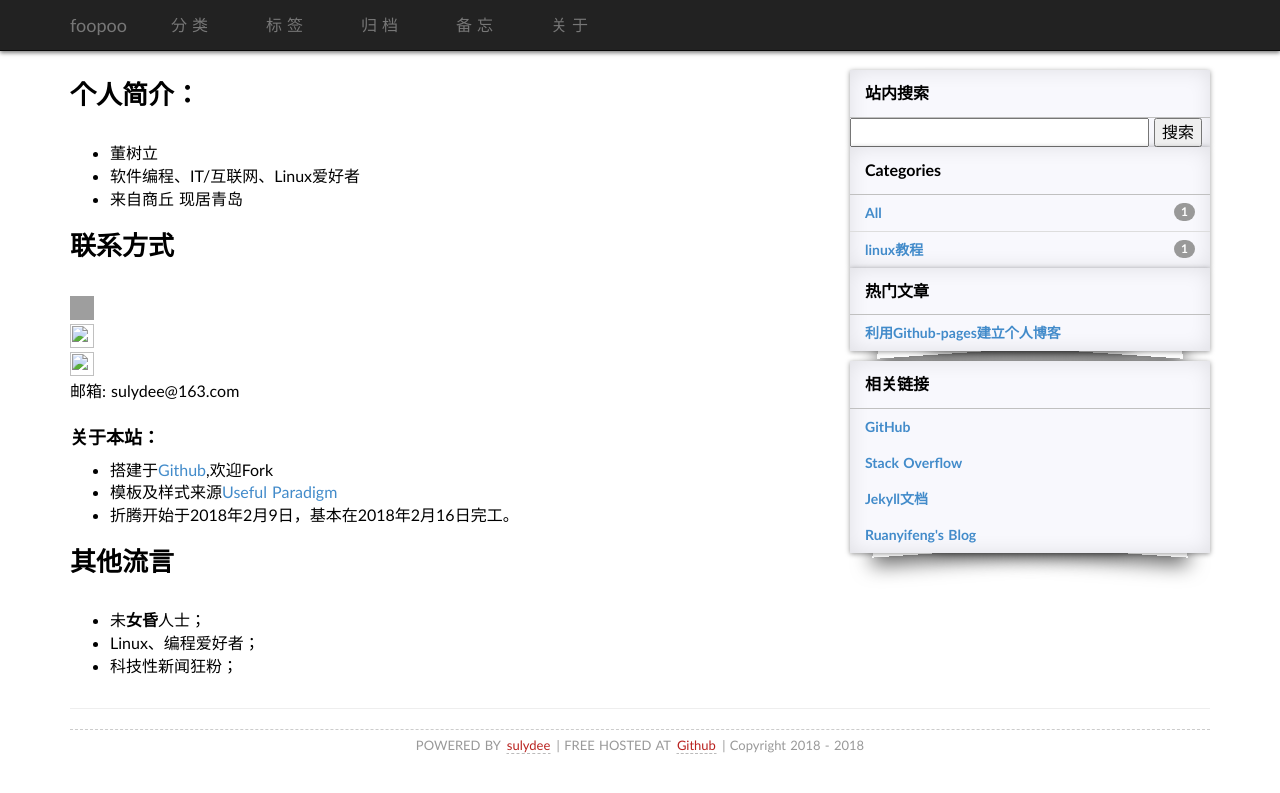
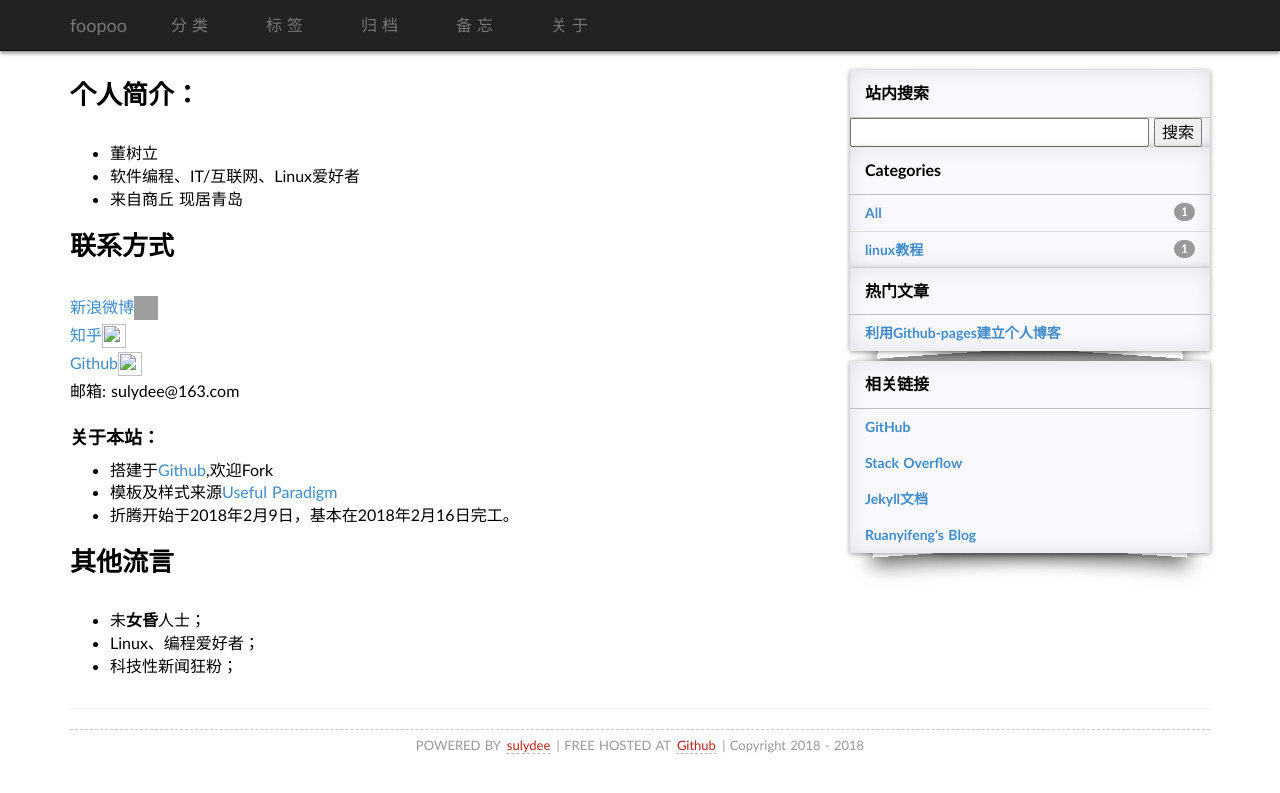
Before and after one commit to sulydee/sulydee.github.io, a Jekyll site: the page built from about.md, in a window 1280 px wide. Shown: the top 793 px of the page. Built offline with Jekyll 4.4.1, drawn with Linux system fonts in a browser that asks for light colours; some web fonts are replaced; comment, search, counter and statistics services are not loaded; grey boxes are pictures that could not be loaded.

Commit message:
00
00：代表写搭建博客时的摸索、折腾，无意义。

```diff
--- a/about.md
+++ b/about.md
@@ -12,9 +12,9 @@ title: "关于：About"
 ## 联系方式
 
 <p class="contact">
- <a href="https://weibo.com/sulydee" title="微博联系我"><img src="http://www.sinaimg.cn/blog/developer/wiki/LOGO_32x32.png" width="24" height="24" style="display:inline-block;vertical-align:middle"></a><br/>
-        <a href="https://www.zhihu.com/people/www.foopoo.cn/activities" title="知乎联系我"><img src="http://www.zhihu.com/favicon.ico" width="24" height="24" style="display:inline-block;vertical-align:middle"></a><br/>
- <a href="https://github.com/sulydee" title="Github联系我"><img src="http://www.github.com/favicon.ico" width="24" height="24" style="display:inline-block;vertical-align:middle"></a><br/>
+ <a href="https://weibo.com/sulydee" title="微博联系我">新浪微博<img src="http://www.sinaimg.cn/blog/developer/wiki/LOGO_32x32.png" width="24" height="24" style="display:inline-block;vertical-align:middle"></a><br/>
+        <a href="https://www.zhihu.com/people/www.foopoo.cn/activities" title="知乎联系我">知乎<img src="http://www.zhihu.com/favicon.ico" width="24" height="24" style="display:inline-block;vertical-align:middle"></a><br/>
+ <a href="https://github.com/sulydee" title="Github联系我">Github<img src="http://www.github.com/favicon.ico" width="24" height="24" style="display:inline-block;vertical-align:middle"></a><br/>
 邮箱: sulydee@163.com
 </p>
 
```
